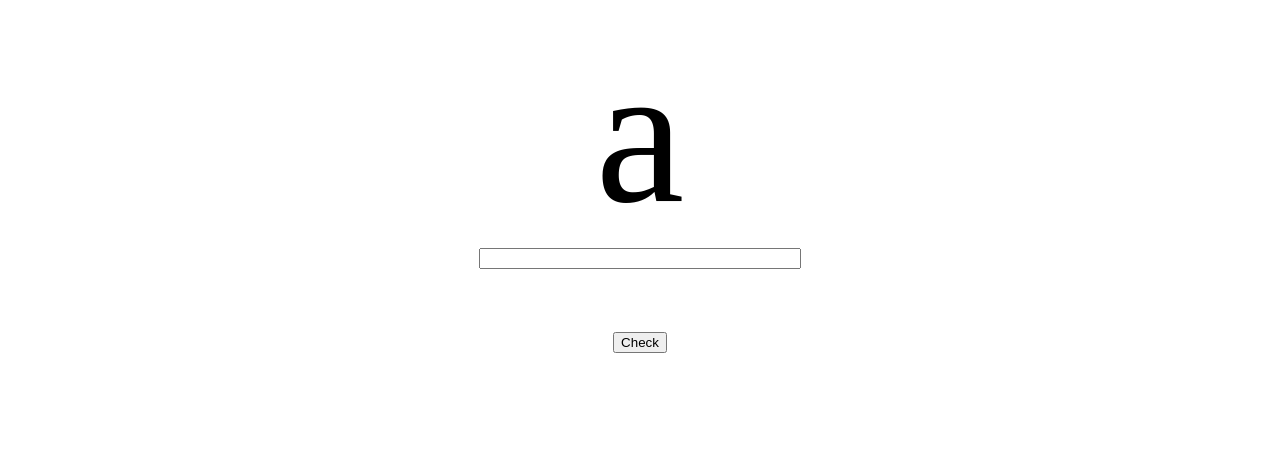
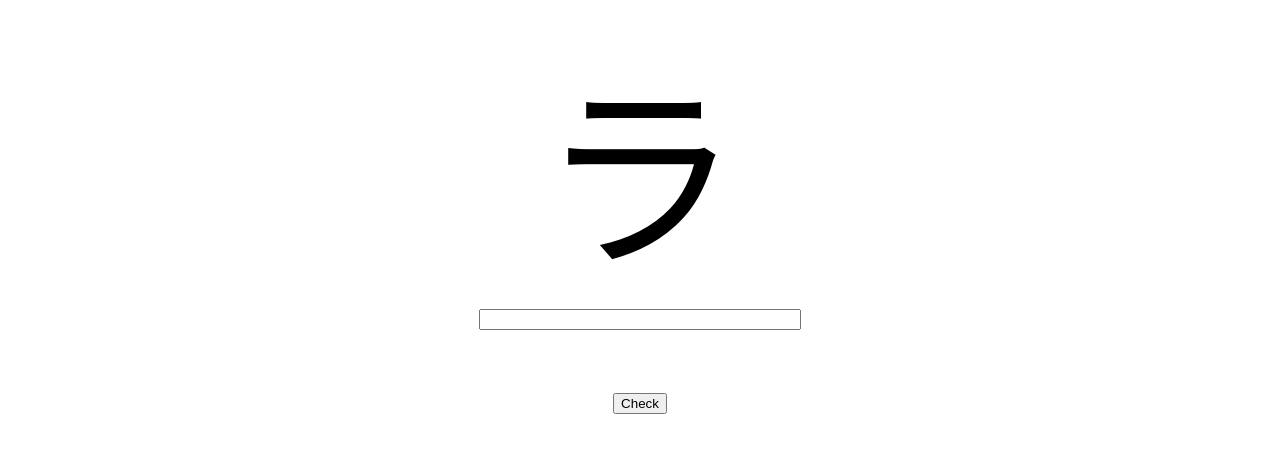
Before and after one commit to sdc0/japanese, a plain HTML site: page pages/katakana.html in a window 1280 px wide. Shown: the part 107-560 px from the top of the page. Drawn offline with Linux system fonts and the light colour scheme.

Commit message:
katakana finished

```diff
--- a/pages/katakana.html
+++ b/pages/katakana.html
@@ -5,6 +5,89 @@
         <link rel="stylesheet" href="../styles.css">
     </head>
     <body>
+        <script>
+            const katakana = [
+                "ア", "イ", "ウ", "エ", "オ",
+                "カ", "キ", "ク", "ケ", "コ",
+                "サ", "シ", "ス", "セ", "ソ",
+                "タ", "チ", "ツ", "テ", "ト",
+                "ナ", "ニ", "ヌ", "ネ", "ノ",
+                "ハ", "ヒ", "フ", "ヘ", "ホ",
+                "マ", "ミ", "ム", "メ", "モ",
+                "ラ", "リ", "ル", "レ", "ロ",
+                "ヤ", "ユ", "ヨ", "ワ", "ヲ",
+                "ガ", "ギ", "グ", "ゲ", "ゴ",
+                "ザ", "ジ", "ズ", "ゼ", "ゾ",
+                "ダ", "ヂ", "ヅ", "デ", "ド",
+                "バ", "ビ", "ブ", "ベ", "ボ",
+                "パ", "ピ", "プ", "ペ", "ポ",
+                "ン"
+            ];
+
+            const romanizations = [
+                "a", "i", "u", "e", "o",
+                "ka", "ki", "ku", "ke", "ko",
+                "sa", "shi", "su", "se", "so",
+                "ta", "chi", "tsu", "te", "to",
+                "na", "ni", "nu", "ne", "no",
+                "ha", "hi", "fu", "he", "ho",
+                "ma", "mi", "mu", "me", "mo",
+                "ra", "ri", "ru", "re", "ro",
+                "ya", "yu", "yo", "wa", "wo",
+                "ga", "gi", "gu", "ge", "go",
+                "za", "ji", "zu", "ze", "zo",
+                "da", "ji", "zu", "de", "do",
+                "ba", "bi", "bu", "be", "bo",
+                "pa", "pi", "pu", "pe", "po",
+                "n"
+            ];
+
+            var currentRotation = [...katakana];
+            var currentRomans = [...romanizations];
+            var currentWrong = [];
+
+            var currentIndex;
+            var currentChar;
+            var currentRoman;
+
+            function updateChar() {
+                if (currentRotation.length <= 0 && currentWrong.length != 0) {
+                    currentRotation = [];
+                    currentRomans = [];
+
+                    for (var i = 0; i < currentWrong.length; i++) {
+                        currentRotation.push(currentWrong[i]);
+                        currentRomans.push(romanizations[katakana.indexOf(currentWrong[i])]);
+                    }
+
+                    currentWrong = [];
+                }else if (currentRotation.length <= 0) {
+                    currentRotation = [...katakana];
+                    currentRomans = [...romanizations];
+                    currentWrong = [];
+                }
+
+                currentIndex = Math.floor(Math.random() * currentRotation.length);
+                currentChar = currentRotation[currentIndex];
+                currentRoman = currentRomans[currentIndex];
+
+                currentRotation.splice(currentIndex, 1);
+                currentRomans.splice(currentIndex, 1);
+
+                document.getElementById("katakana-display").textContent = currentChar;
+                document.getElementById("katakana-input").value = "";
+            }
+
+            function submitForm() {
+                if (document.getElementById("katakana-input").value == currentRoman) {
+                    console.log("Correct");
+                }else {
+                    console.log("Incorrect: ", currentRoman);
+                    currentWrong.push(currentChar);
+                }
+            }
+        </script>
+
         <ul class="navbar">
             <li class="navbar-item">
                 <a class="navbar-link" href="../index.html">Home</a>
@@ -19,17 +102,26 @@
 
         <div class="container">
             <h1>Katakana Page</h1>
-            <form class="d-flex center" onsubmit="">
+            <form class="d-flex center" id="katakana-form">
                 <div class="full-width">
                     <span class="char-display" id="katakana-display">a</span>
                 </div>
                 <div class="full-width">
-                    <input type="char" class="char-input" id="katakana-input" />
+                    <input type="char" class="char-input" id="katakana-input"/>
                 </div>
                 <div class="full-width">
                     <button type="submit" class="char-submit">Check</button>
                 </div>
             </form>
+            <script>
+                updateChar();
+
+                document.getElementById("katakana-form").addEventListener("submit", (e) => {
+                    e.preventDefault();
+                    submitForm();
+                    updateChar();
+                });
+            </script>
         </div>
     </body>
 </html>
```
Also changed, not shown: pages/hiragana.html (+0 -2 lines).
